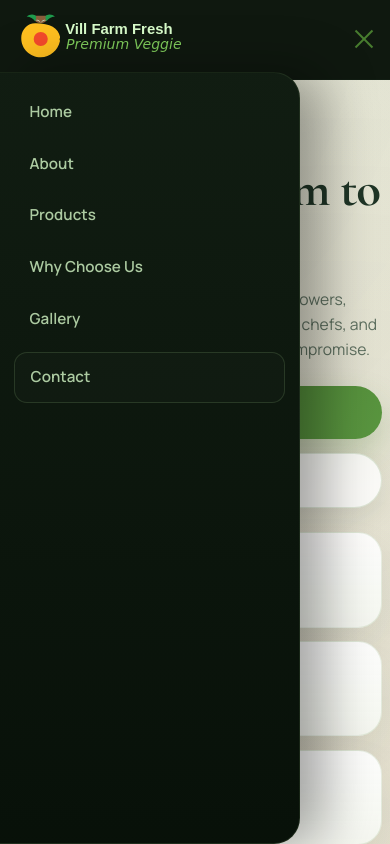
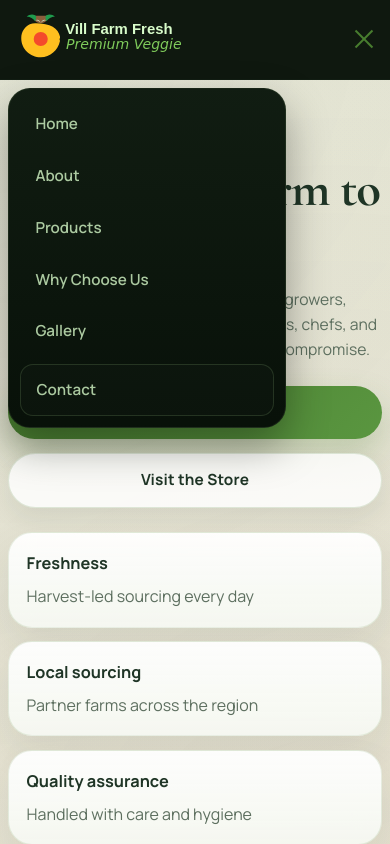
Before and after one commit to beautybarmulick-cmd/vill, a website: page index.html in a window 390 px wide. Both pictures are taken after a click on the button "Toggle navigation". Shown: the top 844 px of the page. Drawn offline with nearby package versions, Linux system fonts and the light colour scheme.

Commit message:
Add files via upload

```diff
--- a/styles.css
+++ b/styles.css
@@ -846,34 +846,39 @@ body.nav-open .site-header {
   }
 
   .site-nav {
-    position: fixed;
-    top: 78px;
+    position: absolute;
+    top: calc(100% + 0.65rem);
     left: 0;
-    bottom: 0;
-    z-index: 999;
+    bottom: auto;
+    z-index: 45;
     display: flex;
-    width: min(78vw, 320px);
+    width: min(74vw, 292px);
+    height: auto;
+    max-height: 0;
+    overflow: hidden;
     flex-direction: column;
     align-items: stretch;
-    gap: 0.18rem;
-    padding: 1rem;
+    gap: 0.2rem;
+    padding: 0.75rem;
     background:
       linear-gradient(180deg, rgba(17, 29, 18, 0.99) 0%, rgba(8, 17, 9, 0.99) 100%),
       #0b150c;
     border: 1px solid rgba(151, 196, 129, 0.11);
-    border-left: 0;
-    border-radius: 0 26px 26px 0;
-    box-shadow: 24px 0 52px rgba(0, 0, 0, 0.36);
-    transform: translateX(-105%);
+    border-radius: 22px;
+    box-shadow: 0 18px 42px rgba(0, 0, 0, 0.34);
+    transform: translateX(-18px) scale(0.98);
+    transform-origin: top left;
     opacity: 0;
     pointer-events: none;
-    transition: transform 320ms cubic-bezier(0.22, 1, 0.36, 1), opacity 220ms ease;
+    transition: max-height 300ms ease, opacity 220ms ease, transform 320ms cubic-bezier(0.22, 1, 0.36, 1), padding 300ms ease;
   }
 
   .site-nav.is-open {
-    transform: translateX(0);
+    max-height: 420px;
     opacity: 1;
+    overflow: visible;
     pointer-events: auto;
+    transform: translateX(0) scale(1);
   }
 
   body.nav-open {
@@ -881,7 +886,7 @@ body.nav-open .site-header {
   }
 
   .site-nav a {
-    min-height: 3.2rem;
+    min-height: 3rem;
     display: flex;
     align-items: center;
     padding: 0.78rem 0.95rem;
@@ -1114,9 +1119,9 @@ body.nav-open .site-header {
 
   .site-nav {
     gap: 0.16rem;
-    top: 72px;
-    width: min(82vw, 300px);
-    padding: 0.9rem;
+    top: calc(100% + 0.55rem);
+    width: min(76vw, 278px);
+    padding: 0.7rem;
   }
 
   .site-nav a {
```
